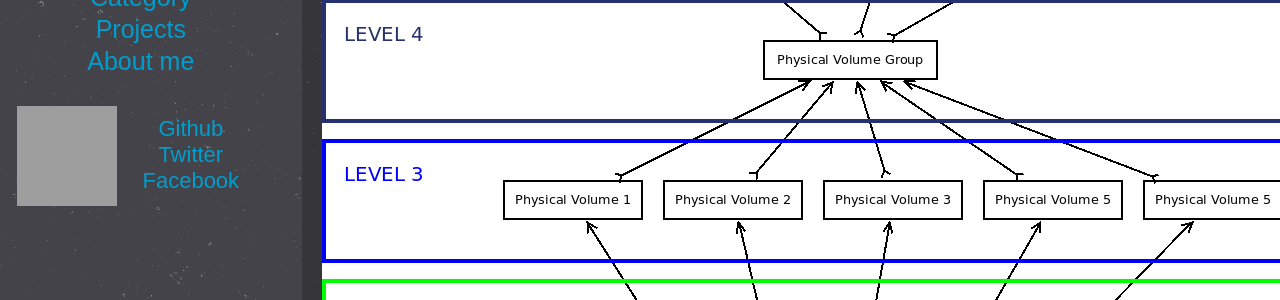
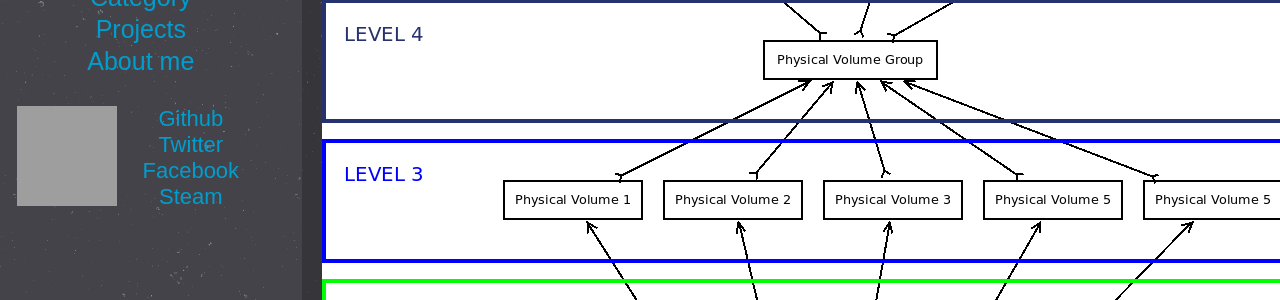
Before and after one commit to nguyenvinhlinh/nguyenvinhlinh.github.io, a Jekyll site: the page built from index.html, in a window 1280 px wide. Shown: the part 344-644 px from the top of the page. Built offline with Jekyll 4.4.1, drawn with Linux system fonts in a browser that asks for light colours; the list of posts is cut into pages by our own code; grey boxes are pictures that could not be loaded.

Commit message:
add steam url

```diff
--- a/_config.yml
+++ b/_config.yml
@@ -9,6 +9,7 @@ url: "http://nguyenvinhlinh.github.io" # the base hostname & protocol for your s
 twitter_username: "https://twitter.com/LinhNguyenV"
 github_username:  "https://github.com/nguyenvinhlinh"
 facebook_username: "https://www.facebook.com/LinkBall"
+steam_url: "https://steamcommunity.com/id/LinkVN/"
 timezone: Asia/Bangkok
 paginate: 10
 
--- a/_layouts/default.html
+++ b/_layouts/default.html
@@ -25,6 +25,7 @@
           <a href="{{site.github_username}}">Github</a>
           <a href="{{site.twitter_username}}">Twitter</a>
           <a href="{{site.facebook_username}}">Facebook</a>
+          <a href="{{site.steam_url}}">Steam</a>
         </div>
       </div>
 
--- a/css/app.scss
+++ b/css/app.scss
@@ -64,7 +64,8 @@ div.sidebar{
     }
     div.contact {
       order: 2;
-      padding: 10px 25px;
+      padding: 0px 25px 10px 25px;
+
       a {
         color: $sidebar-href-color;
         text-decoration: none;
```
